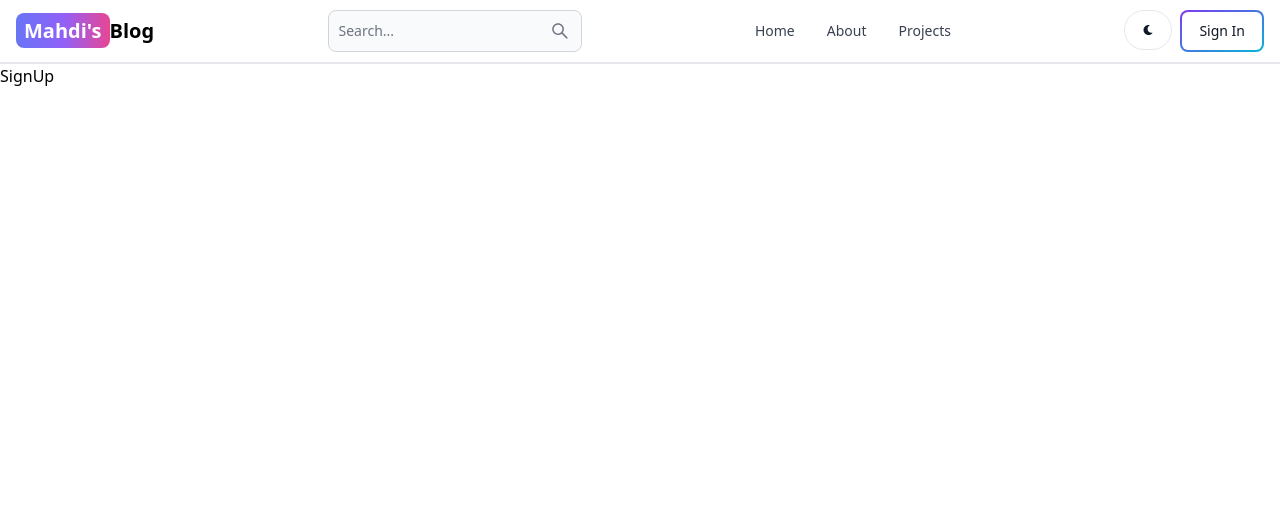
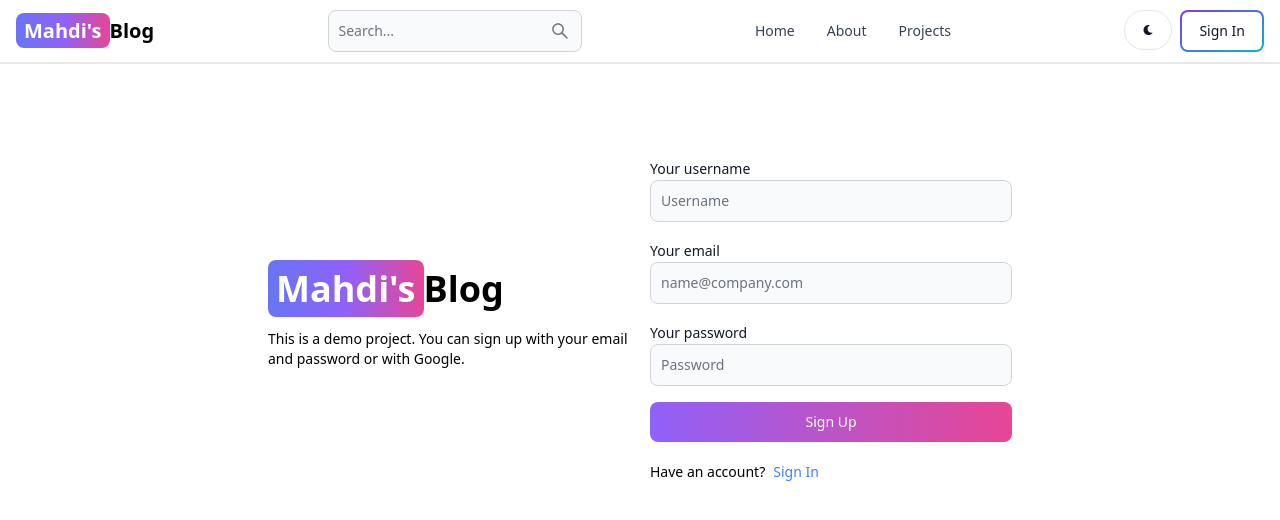
Before and after one commit to 0Mahdi/mern-blog, a React (Vite) app in the folder client/: page /sign-up in a window 1280 px wide. Shown: the top 520 px of the page. Built offline with nearby package versions, Linux system fonts and the light colour scheme.

Commit message:
create signup page ui

```diff
--- a/client/src/pages/SignUp.jsx
+++ b/client/src/pages/SignUp.jsx
@@ -1,5 +1,51 @@
+import { Button, Label, TextInput } from 'flowbite-react';
+import { Link } from 'react-router-dom';
+
 export default function SignUp() {
   return (
-    <div>SignUp</div>
-  )
+    <div className='min-h-screen mt-20'>
+      <div className='flex p-3 max-w-3xl mx-auto flex-col md:flex-row md:items-center gap-5'>
+        {/* left */}
+        <div className='flex-1'>
+          <Link to='/' className='font-bold dark:text-white text-4xl'>
+            <span className='px-2 py-1 bg-gradient-to-r from-indigo-500 via-purple-500 to-pink-500 rounded-lg text-white'>
+              Mahdi's
+            </span>
+            Blog
+          </Link>
+          <p className='text-sm mt-5'>
+            This is a demo project. You can sign up with your email and password
+            or with Google.
+          </p>
+        </div>
+        {/* right */}
+
+        <div className='flex-1'>
+          <form className='flex flex-col gap-4'>
+            <div>
+              <Label value='Your username' />
+              <TextInput type='text' placeholder='Username' id='username' />
+            </div>
+            <div>
+              <Label value='Your email' />
+              <TextInput type='text' placeholder='name@company.com' id='email' />
+            </div>
+            <div>
+              <Label value='Your password' />
+              <TextInput type='text' placeholder='Password' id='password' />
+            </div>
+            <Button gradientDuoTone='purpleToPink' type='submit'>
+              Sign Up
+            </Button>
+          </form>
+          <div className="flex gap-2 text-sm mt-5">
+            <span>Have an account?</span>
+            <Link to='/sign-in' className='text-blue-500'>
+              Sign In
+            </Link>
+          </div>
+        </div>
+      </div>
+    </div>
+  );
 }
```
